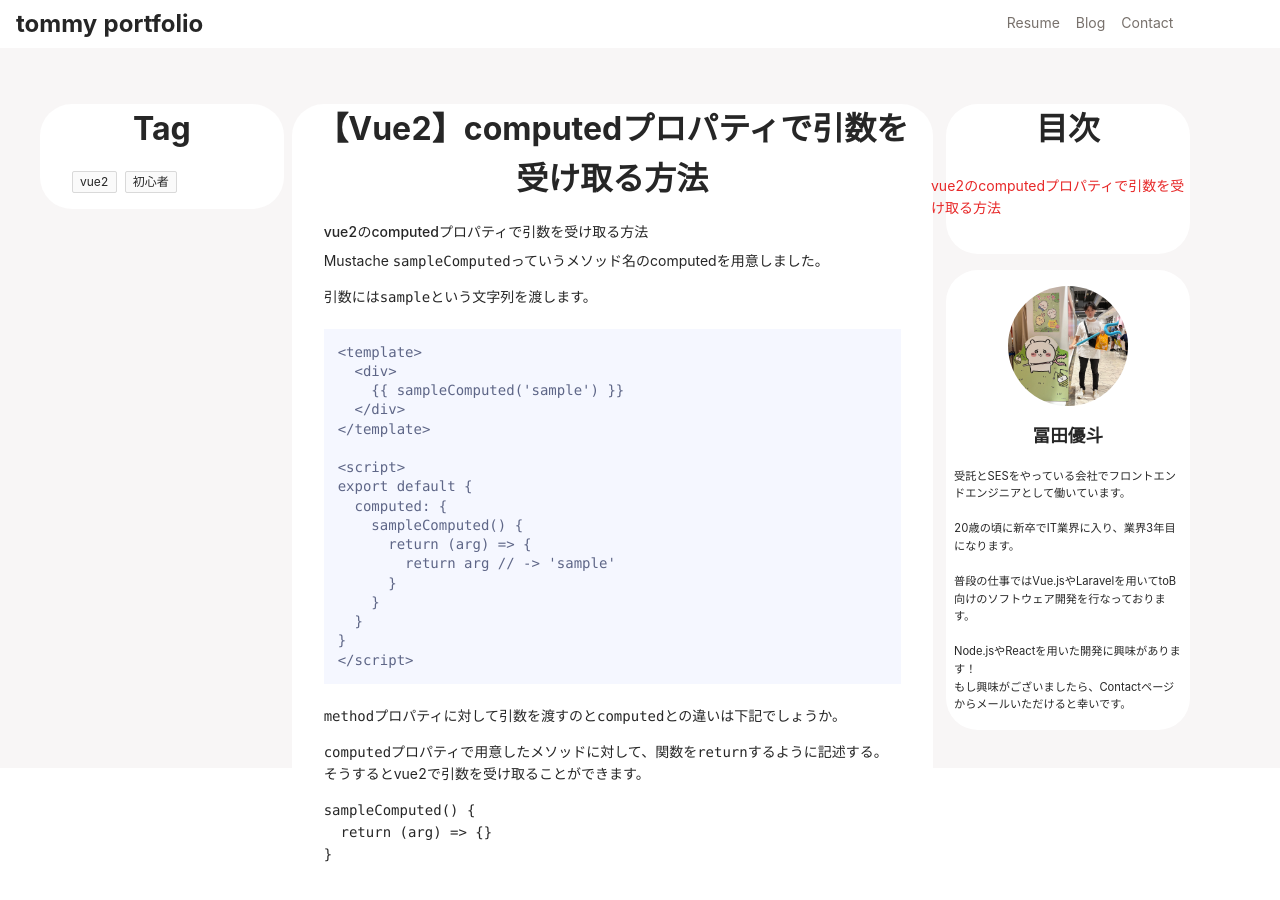
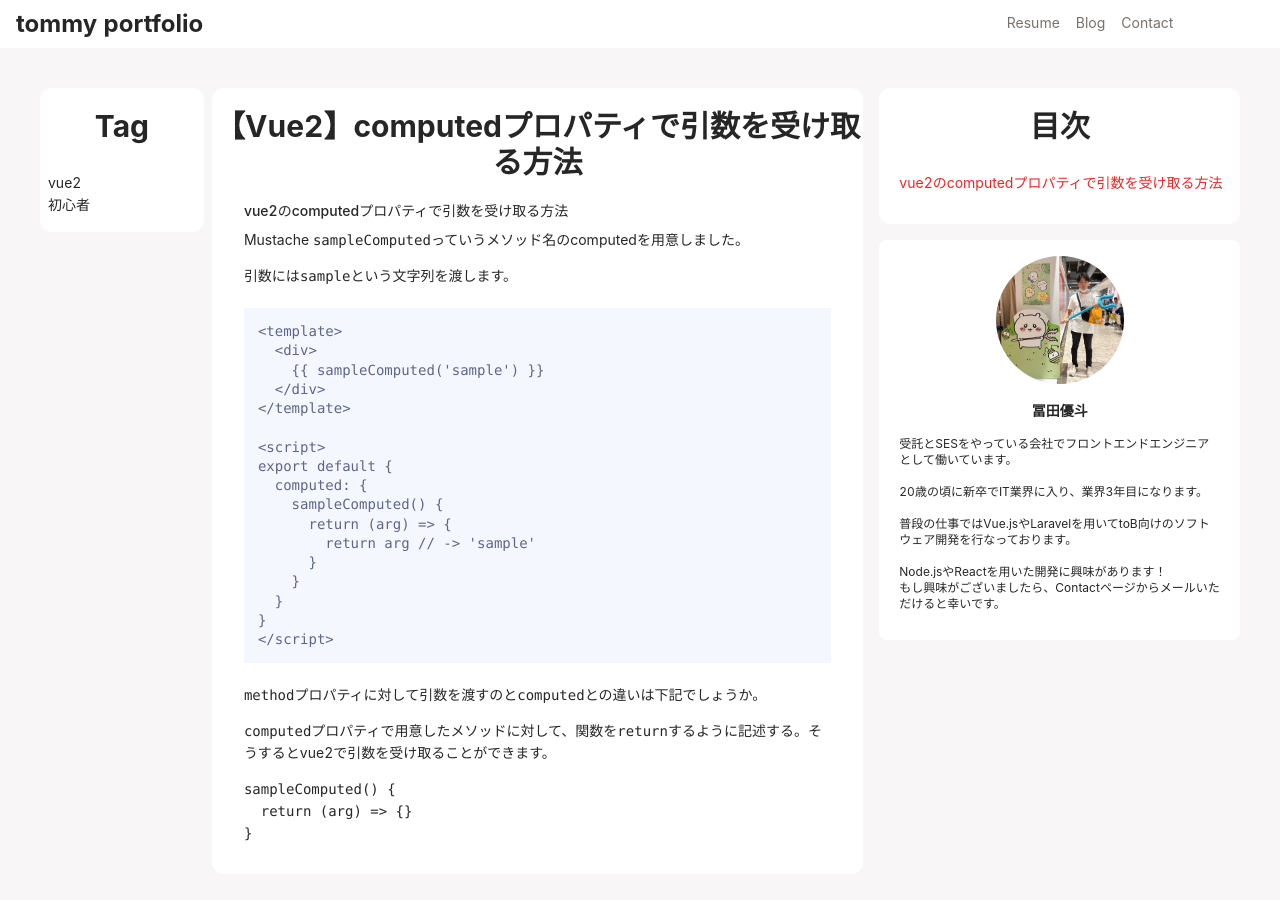
Before and after one commit to yuto-tomita/nextjs-personal-blog, a Next.js app: page /blog/teck-blog-1 in a window 1280 px wide. Shown: the top 900 px of the page. Built offline with nearby package versions, Linux system fonts and the light colour scheme.

Commit message:
resume閲覧のための側コンポーネントのスタイル修正

```diff
--- a/components/article/ArticleContent/ArticleContent.tsx
+++ b/components/article/ArticleContent/ArticleContent.tsx
@@ -1,9 +1,8 @@
 import { FC, useState, useEffect, useRef } from 'react'
-import { Container } from '@components/ui'
+import { Container, Text } from '@components/ui'
 import { MarkdownPreview } from '@components/article'
-import { Row, Col, Tag } from 'antd'
+// import { Row, Col, Tag } from 'antd
 import Image from 'next/image'
-import { getSpanValue } from '@lib/hooks/useArticleSpan'
 import style from '@styles/Article.module.css'
 import { useWindowDimensions } from '@lib/hooks/useDetectScreenSize'
 import cn from 'classnames'
@@ -21,8 +20,8 @@ const ArticleContent: FC<Props> = ({ title, content, tag }) => {
   const markdownRef = useRef<HTMLDivElement>(null)
   const ulElement = useRef<HTMLUListElement>(null)
   const [onlyHeadingsText, setOnlyHeadingsText] = useState<HTMLHeadingElement[]>([])
-  const { width, height } = useWindowDimensions()
 
+  /** スクロール量に応じて、目次の色を変える処理 */
   const onIntersect = (
     entries: IntersectionObserverEntry[],
     currentViewHeadingIndex: number
@@ -63,54 +62,53 @@ const ArticleContent: FC<Props> = ({ title, content, tag }) => {
   }
 
   return (
-    <Container style={{ background: 'rgb(248, 246, 246)', height: '100%' }}>
-      <Row align="top" gutter={[8, 8]}>
-        <Col span={getSpanValue(width) === 24 ? 24 : 5}>
-          <div className={style.tagContentArea}>
-            <p className={style.title}>Tag</p>
-            <div className={style.content}>
+    <Container style={{ background: 'rgb(248, 246, 246)' }}>
+      <div className="flex gap-2">
+        <div className="bg-white rounded-xl pb-4 h-full w-60">
+          <Text variant="title" className="text-center py-5">
+            Tag
+          </Text>
+          <div className="flex flex-col whitespace-nowrap mt-2 ml-2">
             {tag.map((val: string, index: string | number) => {
-                return <Tag key={index}>{val}</Tag>
+              return (
+                <span key={index}>{val}</span>
+              )
             })}
           </div>
         </div>
-        </Col>
-        <Col span={getSpanValue(width) === 24 ? 24 : 13}>
-          <div className={style.contentArea}>
-            <p className={style.title}>
+
+        <div className="bg-white rounded-xl mr-2 pb-4">
+          <Text variant="title" className="text-center py-5">
             {title}
-            </p>
-            <div className={style.content} ref={markdownRef}>
+          </Text>
+          <div className="mx-8" ref={markdownRef}>
             <MarkdownPreview markdownContent={content} />
           </div>
         </div>
-        </Col>
-        <Col
-          span={getSpanValue(width) === 24 ? 24 : 5}
-          className={style.sticky}
-        >
-          <div className={style.tagContentArea}>
-            <p className={style.title}>
+
+        {/* stickyを効かせるため、空divを挿入 */}
+        <div>
+          <div className="sticky top-0">
+            <div className="bg-white rounded-xl pb-4">
+              <Text variant="title" className="text-center py-5">
                 目次
-            </p>
+              </Text>
               <ul ref={ulElement}>
                 {getOneHeadingTexts().map((text, index) => {
                   return (
                     <li
                       key={index}
-                    className={cn(`title_${index}`, style.listStyle)}
+                      className={cn(`title_${index}`, 'list-none mt-2 ml-5')}
                     >
-                    {/* <a href={text}>
-                    </a> */}
                       {text}
                     </li>
                   )
                 })}
               </ul>
             </div>
-          <div className={style.profileContentArea}>
-            <div className={style.profileContainer}>
-              <div className={style.profileImage}>
+
+            <div className="bg-white rounded-lg py-4 mt-4">
+              <div className="rounded-full overflow-hidden w-32 h-32 relative mx-auto">
                 <Image
                   src="/MyProfileImage.jpg"
                   alt="my profile image"
@@ -118,8 +116,10 @@ const ArticleContent: FC<Props> = ({ title, content, tag }) => {
                   objectFit="cover"
                 />
               </div>
-              <p className={style.profileName}>冨田優斗</p>
-              <p className={style.profileText}>
+              <p className="font-bold mt-4 text-center">
+                冨田優斗
+              </p>
+              <p className="text-xs mx-5">
                 受託とSESをやっている会社でフロントエンドエンジニアとして働いています。
                 <br />
                 <br />
@@ -135,8 +135,8 @@ const ArticleContent: FC<Props> = ({ title, content, tag }) => {
               </p>
             </div>
           </div>
-        </Col>
-      </Row>
+        </div>
+      </div>
     </Container>
   )
 }
```
Lines whose indentation alone changed are shown as unchanged.
